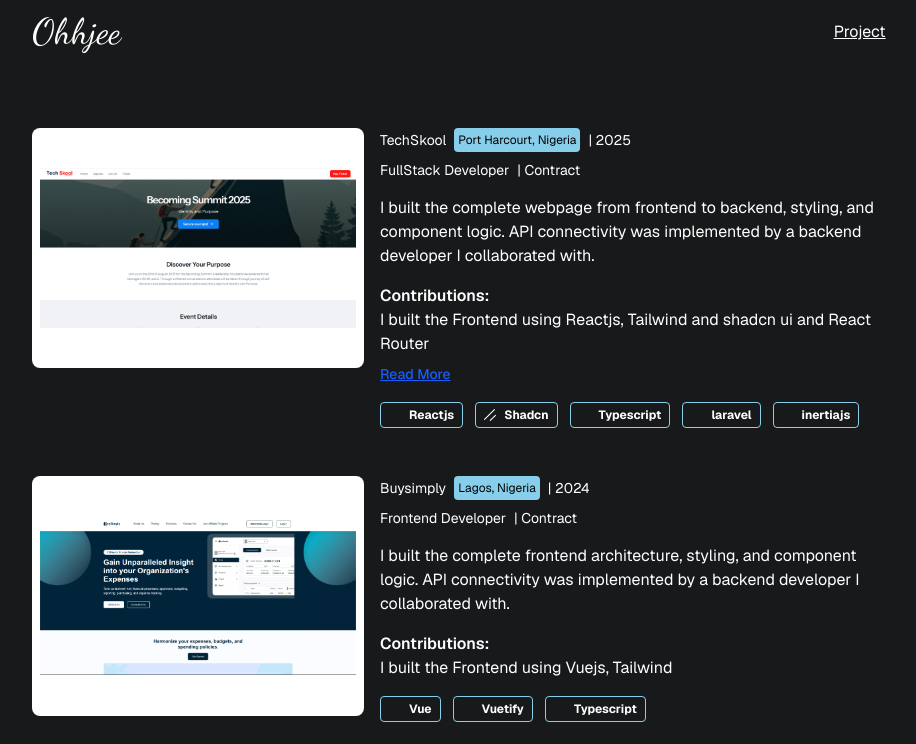
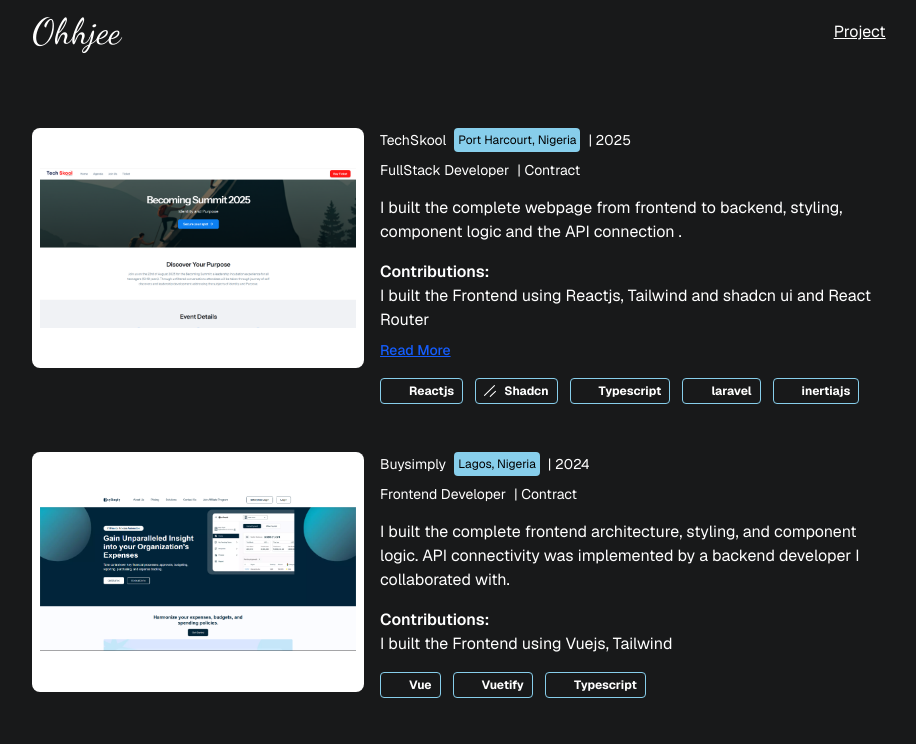
Before and after one commit to ohhjee/my-portfolio, a Vue app: page /project in a window 1280 px wide. Shown: the top 744 px of the page, without its empty margins (181-1097 px from the left). Built offline with nearby package versions, Linux system fonts and the light colour scheme; some icons are missing; a web font is replaced by a local one.

Commit message:
project page added

```diff
--- a/src/data/Project.ts
+++ b/src/data/Project.ts
@@ -17,7 +17,7 @@
     title: "FullStack Developer",
     role: "Contract",
     description:
-      "I built the complete webpage from frontend to backend, styling, and component logic. API connectivity was implemented by a backend developer I collaborated with.",
+      "I built the complete webpage from frontend to backend, styling, component logic and the API connection .",
     languages: ["Reactjs", "Shadcn", "Typescript", "laravel", "inertiajs"],
     icons: [
       "ri:reactjs-fill",
```
